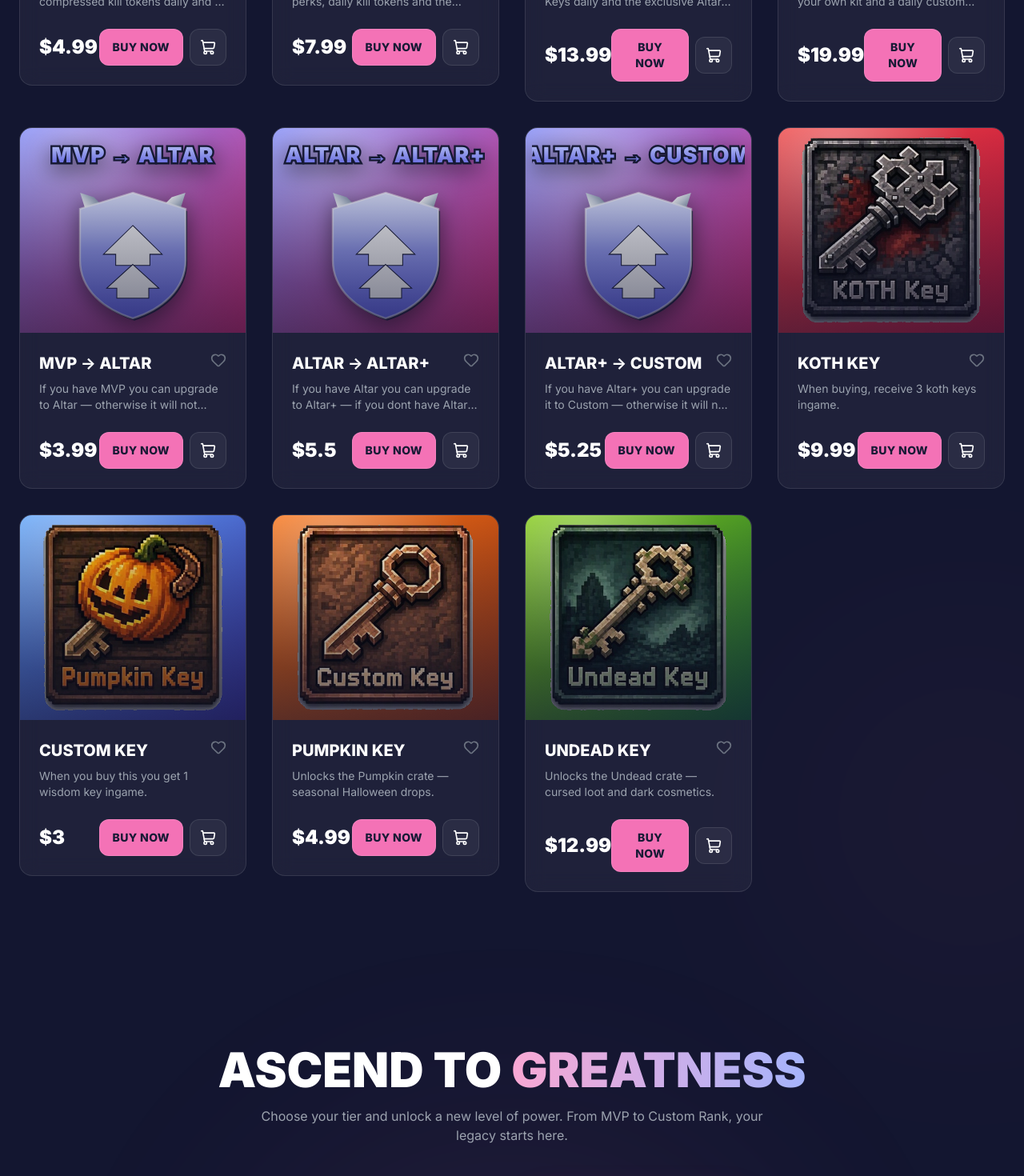
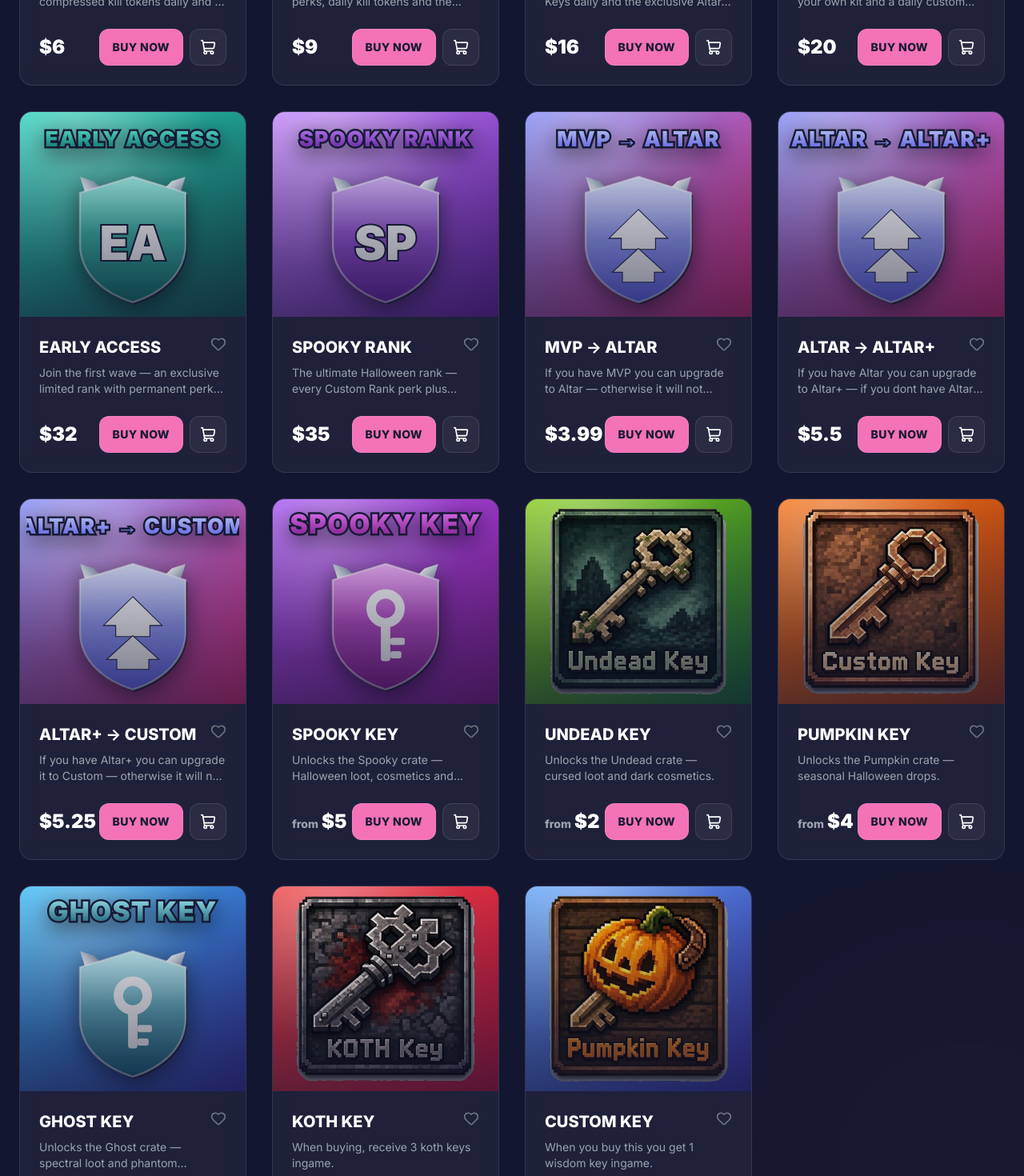
Before and after one commit to nightowl310378-sketch/altarkitted_store, a React (Vite) app: page / in a window 1280 px wide. Shown: the part 1720-3190 px from the top of the page at 80% size. Built offline with nearby package versions, Linux system fonts and the light colour scheme; the HTML template or start-up script is replaced by a standard one.

Commit message:
Update ranks, add Early Access/Spooky ranks and tiered key pricing

```diff
--- a/src/components/layout/Store.tsx
+++ b/src/components/layout/Store.tsx
@@ -53,7 +53,10 @@ const ProductCard: React.FC<{ product: Product; onBuy: (product: Product) => voi
             {product.discountPrice && (
               <span className="text-xs text-gray-500 line-through">${product.discountPrice}</span>
             )}
-            <span className="text-2xl font-black text-white">${product.price}</span>
+            <span className="text-2xl font-black text-white">
+              {product.priceTiers && <span className="text-sm font-bold text-gray-400 mr-1">from</span>}
+              ${product.price}
+            </span>
           </div>
 
           <div className="flex items-center gap-2">
--- a/src/components/layout/UsernameModal.tsx
+++ b/src/components/layout/UsernameModal.tsx
@@ -15,6 +15,7 @@ const UsernameModal: React.FC<UsernameModalProps> = ({ product, onClose }) => {
   const [username, setUsername] = useState('');
   const [error, setError] = useState('');
   const [loading, setLoading] = useState(false);
+  const [tierIndex, setTierIndex] = useState(0);
   const inputRef = useRef<HTMLInputElement>(null);
 
   useEffect(() => {
@@ -23,6 +24,7 @@ const UsernameModal: React.FC<UsernameModalProps> = ({ product, onClose }) => {
       if (saved) setUsername(saved);
       setError('');
       setLoading(false);
+      setTierIndex(0);
       const t = setTimeout(() => inputRef.current?.focus(), 300);
       return () => clearTimeout(t);
     }
@@ -34,13 +36,19 @@ const UsernameModal: React.FC<UsernameModalProps> = ({ product, onClose }) => {
     return () => window.removeEventListener('keydown', onKey);
   }, [onClose]);
 
+  const tiers = product?.priceTiers ?? [];
+  const hasTiers = tiers.length > 0;
+  const selectedTier = hasTiers ? tiers[Math.min(tierIndex, tiers.length - 1)] : undefined;
+  const activePrice = selectedTier?.price ?? product?.price ?? 0;
+
   const handleCheckout = async () => {
     const name = username.trim();
     if (!MINECRAFT_USERNAME_RE.test(name)) {
       setError('Enter a valid Minecraft username (3-16 letters, numbers or underscores).');
       return;
     }
-    if (!product?.tebexPackageId) {
+    const packageId = selectedTier?.tebexPackageId ?? product?.tebexPackageId;
+    if (!packageId) {
       setError('This item is not available for checkout yet.');
       return;
     }
@@ -51,7 +59,7 @@ const UsernameModal: React.FC<UsernameModalProps> = ({ product, onClose }) => {
       const res = await fetch('/api/checkout', {
         method: 'POST',
         headers: { 'Content-Type': 'application/json' },
-        body: JSON.stringify({ packageId: product.tebexPackageId, username: name }),
+        body: JSON.stringify({ packageId, username: name }),
       });
       const data = await res.json();
       if (!res.ok || !data.checkoutUrl) {
@@ -102,14 +110,40 @@ const UsernameModal: React.FC<UsernameModalProps> = ({ product, onClose }) => {
                   <div>
                     <h2 className="text-xl font-black text-white">ENTER YOUR USERNAME</h2>
                     <p className="text-sm text-pink-300 font-bold">
-                      {product.name} — ${product.price}
+                      {product.name} — ${activePrice}
                     </p>
                   </div>
                 </div>
 
                 <p className="text-sm text-gray-400 mb-4">
-                  Your rank will be delivered to this Minecraft account automatically after payment.
+                  Your items will be delivered to this Minecraft account automatically after payment.
                 </p>
+
+                {hasTiers && (
+                  <div className="mb-5">
+                    <p className="text-xs text-gray-500 uppercase tracking-widest mb-2 font-bold">Quantity</p>
+                    <div className="grid grid-cols-4 gap-2">
+                      {tiers.map((tier, i) => (
+                        <button
+                          key={tier.label}
+                          onClick={() => {
+                            setTierIndex(i);
+                            if (error) setError('');
+                          }}
+                          disabled={loading}
+                          className={`py-2 rounded-lg border text-center transition-all ${
+                            i === tierIndex
+                              ? 'bg-pink-400 border-pink-300 text-[#171a35] shadow-lg shadow-pink-400/20'
+                              : 'bg-black/40 border-white/10 text-gray-300 hover:border-pink-400/50'
+                          }`}
+                        >
+                          <span className="block text-sm font-black">{tier.label}</span>
+                          <span className="block text-xs font-bold opacity-80">${tier.price}</span>
+                        </button>
+                      ))}
+                    </div>
+                  </div>
+                )}
 
                 <div className="relative mb-2">
                   <User size={18} className="absolute left-4 top-1/2 -translate-y-1/2 text-gray-500" />
--- a/src/components/ui/ProductIcon.tsx
+++ b/src/components/ui/ProductIcon.tsx
@@ -9,13 +9,17 @@ const TIER: Record<string, [string, string]> = {
   altar: ['#60a5fa', '#1e40af'],
   'altar-plus': ['#a78bfa', '#6d28d9'],
   'custom-rank': ['#f47195', '#9d174d'],
+  'early-access': ['#5eead4', '#0f766e'],
+  spooky: ['#c084fc', '#6b21a8'],
   'upgrade-mvp-altar': ['#c7d2fe', '#6366f1'],
   'upgrade-altar-plus': ['#c7d2fe', '#6366f1'],
   'upgrade-custom': ['#c7d2fe', '#6366f1'],
+  'key-spooky': ['#e879f9', '#86198f'],
+  'key-undead': ['#a3e635', '#3f6212'],
+  'key-pumpkin': ['#fb923c', '#9a3412'],
+  'key-ghost': ['#a5f3fc', '#155e75'],
   'key-koth': ['#f87171', '#991b1b'],
   'key-custom': ['#93c5fd', '#1e3a8a'],
-  'key-pumpkin': ['#fb923c', '#9a3412'],
-  'key-undead': ['#a3e635', '#3f6212'],
 };
 
 const MONOGRAM: Record<string, string> = {
@@ -23,6 +27,8 @@ const MONOGRAM: Record<string, string> = {
   altar: 'A',
   'altar-plus': 'A+',
   'custom-rank': 'CR',
+  'early-access': 'EA',
+  spooky: 'SP',
 };
 
 const TierDefs: React.FC<{ id: string; from: string; to: string }> = ({ id, from, to }) => (
--- a/src/constants/products.ts
+++ b/src/constants/products.ts
@@ -11,7 +11,7 @@ export const PRODUCTS: Product[] = [
     name: 'MVP',
     image: '/assets/images/ranks/mvp.png',
     description: 'Light blue gradient prefix, 4 compressed kill tokens daily and 1x Space Key daily.',
-    price: 4.99,
+    price: 6,
     category: 'Ranks',
     perks: [
       'Light Blue Gradient Prefix',
@@ -29,7 +29,7 @@ export const PRODUCTS: Product[] = [
     name: 'ALTAR',
     image: '/assets/images/ranks/altar.png',
     description: 'Exclusive gradient prefix, all MVP perks, daily kill tokens and the Altar kit.',
-    price: 7.99,
+    price: 9,
     category: 'Ranks',
     perks: [
       'All MVP Perks',
@@ -47,7 +47,7 @@ export const PRODUCTS: Product[] = [
     name: 'ALTAR+',
     image: '/assets/images/ranks/altar-plus.png',
     description: 'All MVP + VIP perks, 2x Space Keys daily and the exclusive Altar+ kit.',
-    price: 13.99,
+    price: 16,
     category: 'Ranks',
     perks: [
       'All MVP & VIP Perks',
@@ -65,7 +65,7 @@ export const PRODUCTS: Product[] = [
     name: 'CUSTOM RANK',
     image: '/assets/images/ranks/custom-rank.png',
     description: 'All Altar+ perks plus /setprefix, your own kit and a daily custom key.',
-    price: 19.99,
+    price: 20,
     category: 'Ranks',
     perks: [
       'All Altar / Altar+ / VIP Perks',
@@ -76,6 +76,38 @@ export const PRODUCTS: Product[] = [
       'Shadow Blade & Nightpiercer Kit',
     ],
     color: 'from-pink-400 to-rose-800',
+  },
+  {
+    id: 'rank-early-access',
+    icon: 'early-access',
+    name: 'EARLY ACCESS',
+    description: 'Join the first wave — an exclusive limited rank with permanent perks and priority queue.',
+    price: 32,
+    category: 'Ranks',
+    perks: [
+      'Exclusive Early Access Chat/Tab Tag',
+      'Priority Queue Access',
+      'Early Access to New Features',
+      'Exclusive Early Access Kit',
+      'All MVP Perks',
+    ],
+    color: 'from-teal-400 to-teal-800',
+  },
+  {
+    id: 'rank-spooky',
+    icon: 'spooky',
+    name: 'SPOOKY RANK',
+    description: 'The ultimate Halloween rank — every Custom Rank perk plus spooky cosmetics and daily keys.',
+    price: 35,
+    category: 'Ranks',
+    perks: [
+      'All Custom Rank Perks',
+      'Spooky Gradient Prefix',
+      'Exclusive Spooky Cosmetics & Emotes',
+      'Spooky Kit (4h cooldown)',
+      '5x Spooky Keys Daily',
+    ],
+    color: 'from-purple-400 to-purple-800',
   },
   // RANK UPGRADES
   {
@@ -110,6 +142,72 @@ export const PRODUCTS: Product[] = [
   },
   // KEYS
   {
+    id: 'key-spooky',
+    icon: 'key-spooky',
+    name: 'SPOOKY KEY',
+    description: 'Unlocks the Spooky crate — Halloween loot, cosmetics and bonus coins.',
+    price: 5,
+    priceTiers: [
+      { label: '1x', price: 5 },
+      { label: '3x', price: 12 },
+      { label: '5x', price: 17 },
+      { label: '10x', price: 27 },
+    ],
+    category: 'Keys',
+    perks: ['Seasonal Spooky Loot', 'Exclusive Cosmetics', 'Bonus Coins'],
+    color: 'from-purple-500 to-fuchsia-800',
+  },
+  {
+    id: 'key-undead',
+    icon: 'key-undead',
+    name: 'UNDEAD KEY',
+    image: '/assets/images/keys/undead-key.png',
+    description: 'Unlocks the Undead crate — cursed loot and dark cosmetics.',
+    price: 2,
+    priceTiers: [
+      { label: '1x', price: 2 },
+      { label: '3x', price: 6 },
+      { label: '5x', price: 10 },
+      { label: '10x', price: 15 },
+    ],
+    category: 'Keys',
+    perks: ['Cursed Loot Pool', 'Dark Cosmetics', 'Rare Pet Drops'],
+    color: 'from-lime-500 to-green-800',
+  },
+  {
+    id: 'key-pumpkin',
+    icon: 'key-pumpkin',
+    name: 'PUMPKIN KEY',
+    image: '/assets/images/keys/pumpkin-key.png',
+    description: 'Unlocks the Pumpkin crate — seasonal Halloween drops.',
+    price: 4,
+    priceTiers: [
+      { label: '1x', price: 4 },
+      { label: '3x', price: 11 },
+      { label: '5x', price: 16 },
+      { label: '10x', price: 22 },
+    ],
+    category: 'Keys',
+    perks: ['Seasonal Halloween Loot', 'Spooky Cosmetics', 'Coins Bonus'],
+    color: 'from-orange-500 to-orange-800',
+  },
+  {
+    id: 'key-ghost',
+    icon: 'key-ghost',
+    name: 'GHOST KEY',
+    description: 'Unlocks the Ghost crate — spectral loot and phantom cosmetics.',
+    price: 3,
+    priceTiers: [
+      { label: '1x', price: 3 },
+      { label: '3x', price: 8 },
+      { label: '5x', price: 13 },
+      { label: '10x', price: 18 },
+    ],
+    category: 'Keys',
+    perks: ['Spectral Loot Pool', 'Phantom Cosmetics', 'Chance at Rare Pets'],
+    color: 'from-sky-400 to-indigo-800',
+  },
+  {
     id: 'key-koth',
     tebexPackageId: 7501293,
     icon: 'key-koth',
@@ -133,28 +231,4 @@ export const PRODUCTS: Product[] = [
     perks: ['1x Custom (wisdom) Key', 'Open the Custom crate'],
     color: 'from-blue-400 to-indigo-800',
   },
-  {
-    id: 'key-pumpkin',
-    tebexPackageId: 1000007,
-    icon: 'key-pumpkin',
-    name: 'PUMPKIN KEY',
-    image: '/assets/images/keys/pumpkin-key.png',
-    description: 'Unlocks the Pumpkin crate — seasonal Halloween drops.',
-    price: 4.99,
-    category: 'Keys',
-    perks: ['Seasonal Halloween Loot', 'Spooky Cosmetics', 'Coins Bonus'],
-    color: 'from-orange-500 to-orange-800',
-  },
-  {
-    id: 'key-undead',
-    tebexPackageId: 1000008,
-    icon: 'key-undead',
-    name: 'UNDEAD KEY',
-    image: '/assets/images/keys/undead-key.png',
-    description: 'Unlocks the Undead crate — cursed loot and dark cosmetics.',
-    price: 12.99,
-    category: 'Keys',
-    perks: ['Cursed Loot Pool', 'Dark Cosmetics', 'Rare Pet Drops'],
-    color: 'from-lime-500 to-green-800',
-  },
 ];
```
Also changed, not shown: src/types/index.ts (+7 -0 lines).
